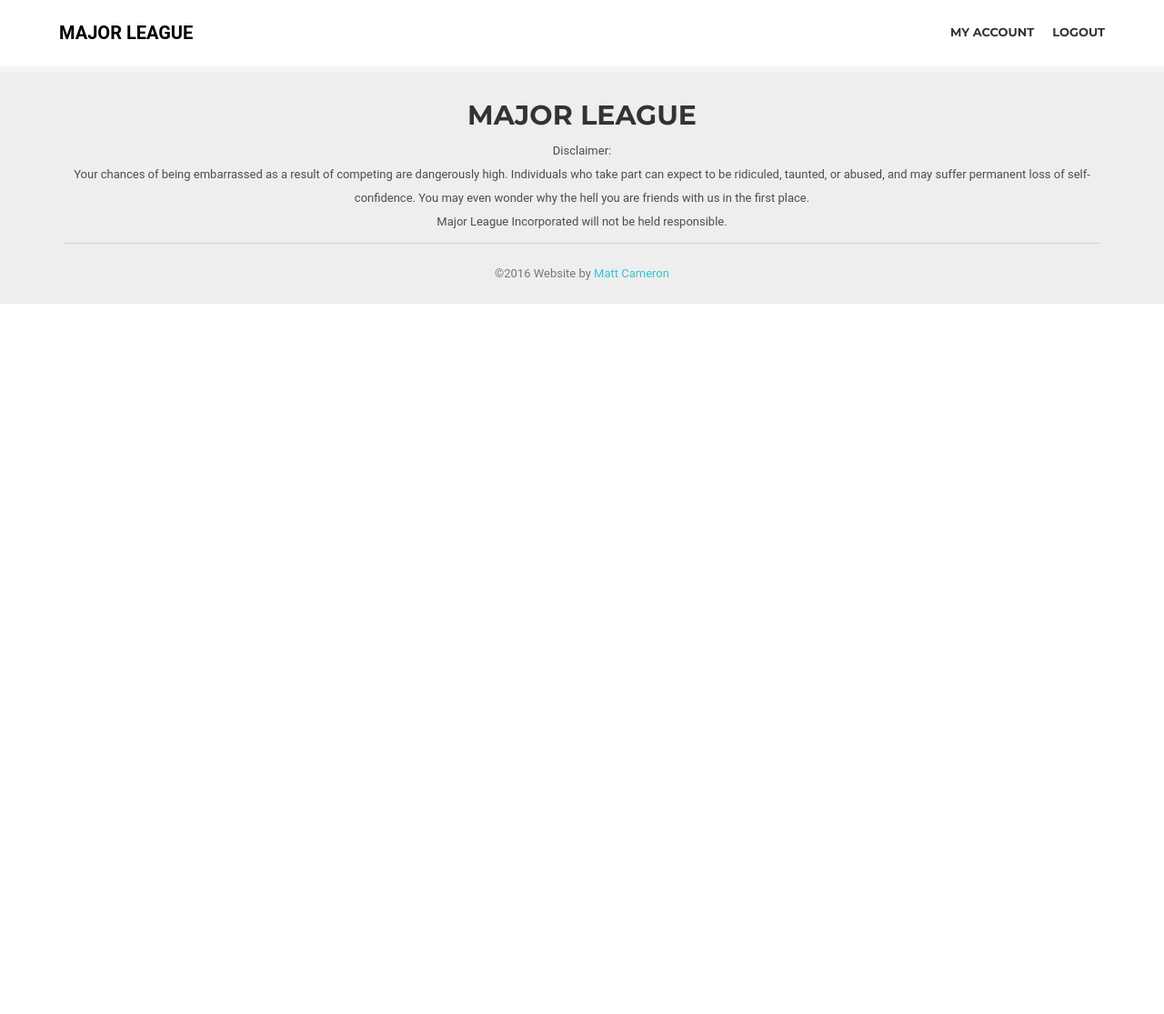
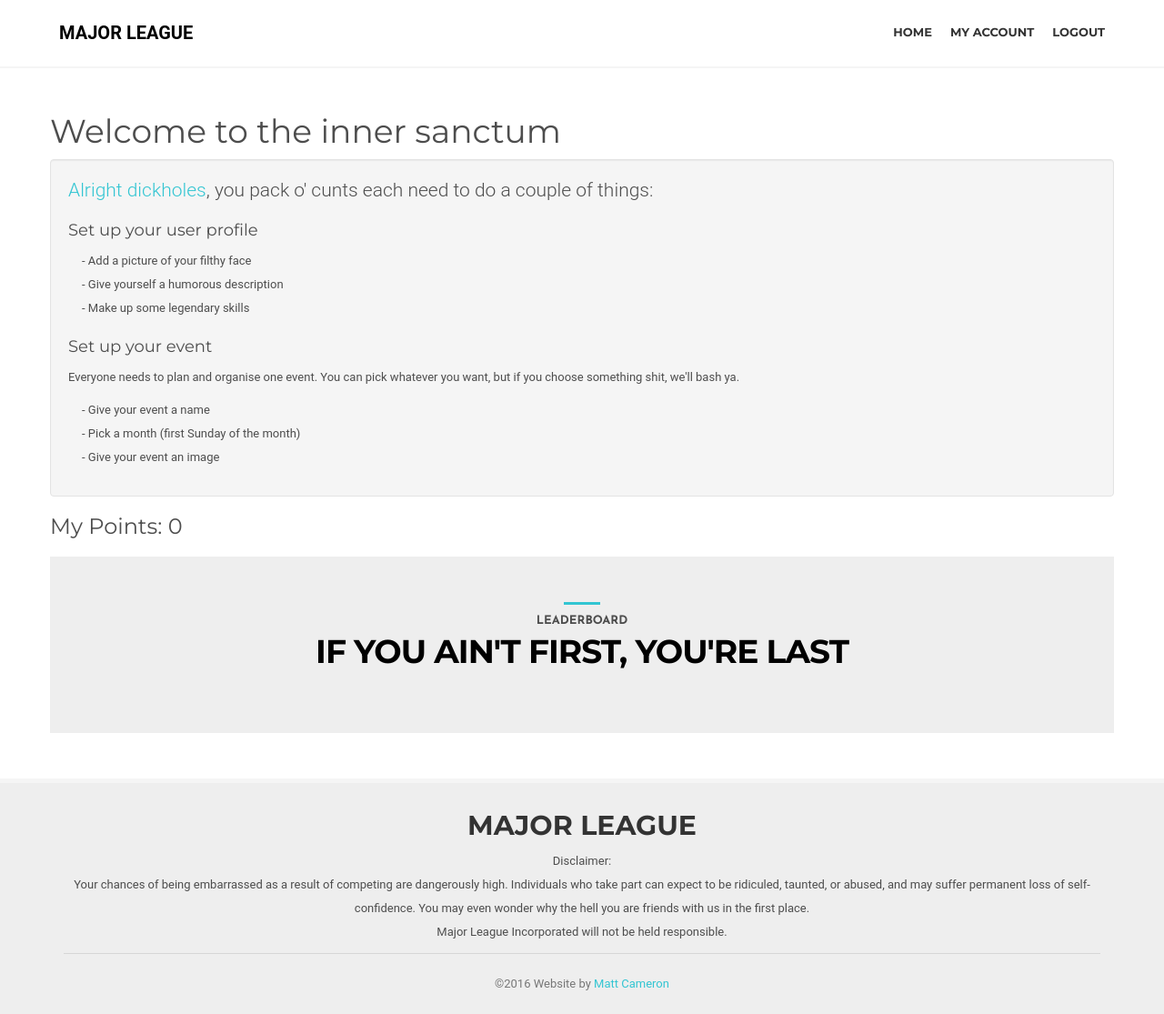
Before and after one commit to mattcameron/major_league, a Rails app: page /inner_sanctum in a window 1280 px wide. Shown: the whole page at 91% size. Before the commit the page ends 800 px from the top, so only its background shows below. Run offline with Rails 7, Linux system fonts and the light colour scheme; the visitor is signed in with stand-in values (Sample User, id 1); data that the repository does not hold is empty; style sheets or scripts are compiled from the project's sources; parts of the project's set-up code (start-up, migrations or seed data) failed here and were passed over; some libraries are stand-ins or nearby versions.

Commit message:
Add inner sanctum content

```diff
--- a/app/assets/stylesheets/application.scss
+++ b/app/assets/stylesheets/application.scss
@@ -13,3 +13,4 @@
 @import 'competitors';
 @import 'leaderboard';
 @import 'admin';
+@import 'inner_sanctum';
--- a/app/assets/stylesheets/bounties.scss
+++ /dev/null
@@ -1,3 +0,0 @@
-// Place all the styles related to the bounties controller here.
-// They will automatically be included in application.css.
-// You can use Sass (SCSS) here: http://sass-lang.com/
--- /dev/null
+++ b/app/assets/stylesheets/inner_sanctum.scss
@@ -0,0 +1,21 @@
+.instructions {
+  ul {
+    padding-left: 20px;
+    &.dashed {
+      list-style-type: none;
+      li {
+        text-indent: -5px;
+        &:before {
+          content: " - ";
+          text-indent: -5px;
+        }
+      }
+    }
+  }
+  section {
+    margin-bottom: 20px;
+    &:last-child {
+      margin: 0;
+    }
+  }
+}
--- a/app/controllers/home_controller.rb
+++ b/app/controllers/home_controller.rb
@@ -1,4 +1,5 @@
 class HomeController < ApplicationController
+  before_action :authenticate_user!, only: :inner_sanctum
   def index
     @events = Event.all
     @users = User.all
@@ -7,6 +8,7 @@ class HomeController < ApplicationController
   end
 
   def inner_sanctum
-
+    @user = current_user
+    @users = User.all
   end
 end
--- a/app/views/home/inner_sanctum.html.erb
+++ b/app/views/home/inner_sanctum.html.erb
@@ -0,0 +1,45 @@
+<div class="container with-padding-50">
+  <h1>Welcome to the inner sanctum</h1>
+
+  <div class="instructions well">
+    <p class="lead">
+      <span class="colored-text">Alright dickholes</span>, you pack o' cunts each need to do a couple of things:
+    </p>
+
+    <section>
+      <h4>Set up your user profile</h4>
+      <ul class="dashed">
+        <li>Add a picture of your filthy face</li>
+        <li>Give yourself a humorous description</li>
+        <li>Make up some legendary skills</li>
+      </ul>
+    </section>
+
+    <section>
+      <h4>Set up your event</h4>
+      <p>Everyone needs to plan and organise one event. You can pick whatever you want, but if you choose something shit, we'll bash ya.</p>
+      <ul class="dashed">
+        <li>Give your event a name</li>
+        <li>Pick a month (first Sunday of the month)</li>
+        <li>Give your event an image</li>
+      </ul>
+    </section>
+  </div>
+
+  <div>
+    <h3>My Points: <%= @user.points %></h3>
+    <ul class="list-group">
+      <% @user.events.each do |event| %>
+        <% next unless event.name.present? %>
+        <li class="list-group-item">
+          <strong><%= event.name %></strong>:
+          <%= event.user_points(@user) %> points
+        </li>
+      <% end %>
+    </ul>
+  </div>
+
+  <div>
+    <%= render 'leaderboard' %>
+  </div>
+</div>
--- a/app/views/shared/_chief_header.html.erb
+++ b/app/views/shared/_chief_header.html.erb
@@ -1,3 +1,4 @@
+<li><%= link_to 'Home', inner_sanctum_path %></li>
 <li><%= link_to 'Events', admin_events_path %></li>
 <li><%= link_to 'Users', admin_users_path %></li>
 <li><%= link_to 'Logout', destroy_user_session_path, method: :delete %></li>
--- a/app/views/shared/_indian_header.html.erb
+++ b/app/views/shared/_indian_header.html.erb
@@ -1,3 +1,4 @@
+<li><%= link_to 'Home', inner_sanctum_path %></li>
 <li><%= link_to 'My Event', edit_event_path(current_user.hosted_event.id) if current_user.hosted_event.present? %></li>
 <li><%= link_to 'My Account', edit_user_registration_path %></li>
 <li><%= link_to 'Logout', destroy_user_session_path, method: :delete %></li>
```
Also changed, not shown: app/assets/stylesheets/scaffolds.scss (deleted, +0 -89 lines), app/models/event.rb (+6 -1 lines).
